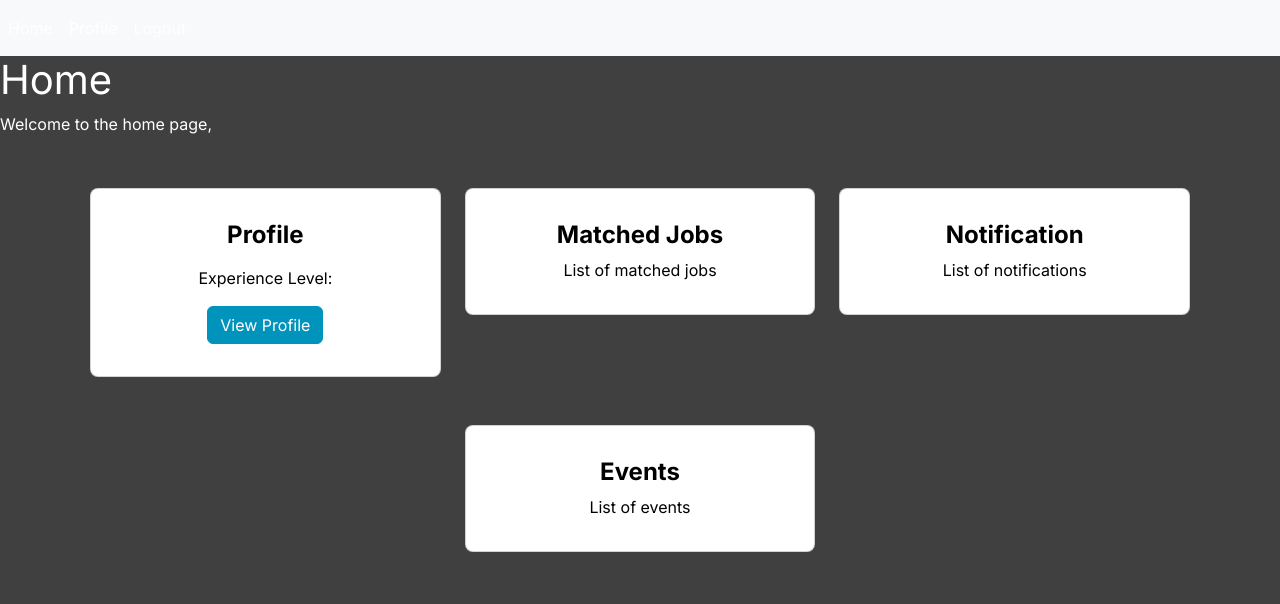
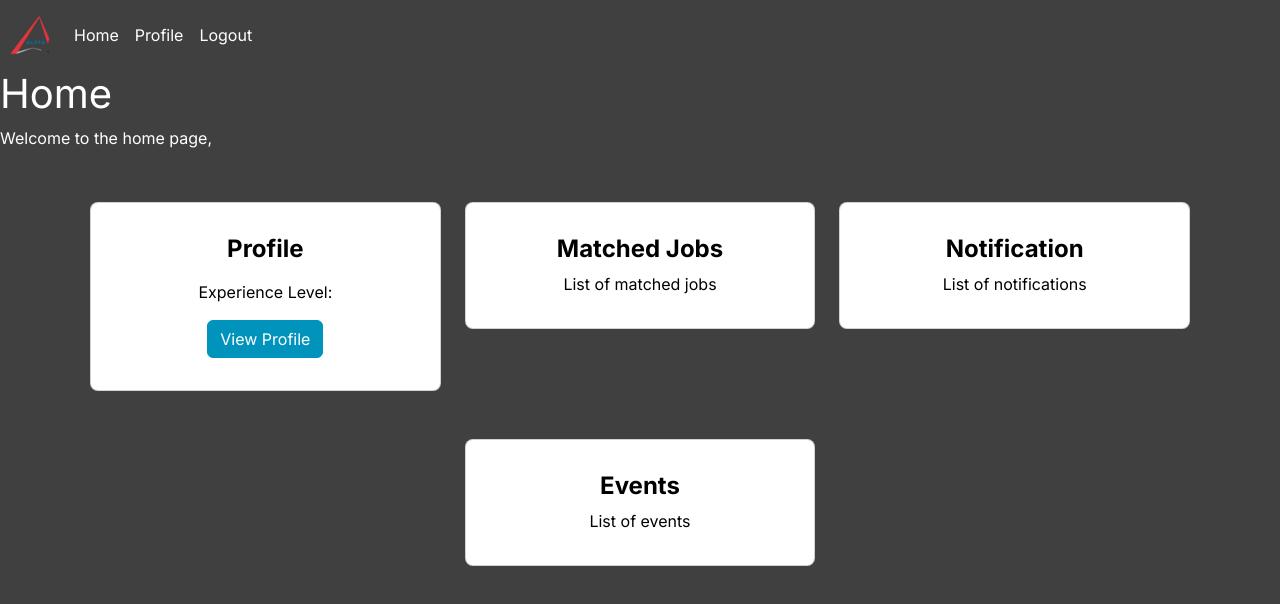
Before and after one commit to gagenotar/CodeToGive-MS-Team6, a React (Vite) app in the folder my-react-app/: page /home in a window 1280 px wide. Shown: the top 604 px of the page. Built offline with nearby package versions, Linux system fonts and the light colour scheme.

Commit message:
Fixed student Login API + navbar

```diff
--- a/my-react-app/src/components/NavBar.jsx
+++ b/my-react-app/src/components/NavBar.jsx
@@ -1,13 +1,14 @@
 import React from 'react';
+import logo from '../img/alpfaLogo.png';
 
 const NavBar = () => {
     const role = localStorage.getItem('role');
 
     return (
-        <nav className="navbar navbar-expand-lg navbar-light bg-light">
-            <button className="navbar-toggler" type="button" data-toggle="collapse" data-target="#navbarNav" aria-controls="navbarNav" aria-expanded="false" aria-label="Toggle navigation">
-                <span className="navbar-toggler-icon"></span>
-            </button>
+        <nav className="navbar navbar-expand-lg custom-navbar">
+            <a className="navbar-brand" href="/admin">
+                <img src={logo} alt="Logo" className="navbar-logo" />
+            </a>
             <div className="collapse navbar-collapse" id="navbarNav">
                 <ul className="navbar-nav">
                     <li className="nav-item">
--- a/my-react-app/src/pages/Login.jsx
+++ b/my-react-app/src/pages/Login.jsx
@@ -21,23 +21,16 @@ const Login = () => {
     // Handle registration logic here
     const email = e.target.email.value;
     const password = e.target.password.value;
-    var response = await api.post("/login/", { email, password });
+    console.log(email + " " + password);
+    var response = await api.post("students/login/", { email, password });
     console.log(response.data);
 
     // Here we should parse the student_id from the response like so:
     const student_id = response.data.student_id;
+    localStorage.setItem("student_id", student_id);
 
-    // We should also parse the role from the response like so:
-    const role = response.data.role || 'student';
+    window.location.href = "/home";
 
-    localStorage.setItem("student_id", student_id);
-    localStorage.setItem("role", role);
-
-    if (role === 'student') {
-      window.location.href = "/home";
-    } else {
-      window.location.href = "/admin";
-    }
   };
 
   const fields = {
```
